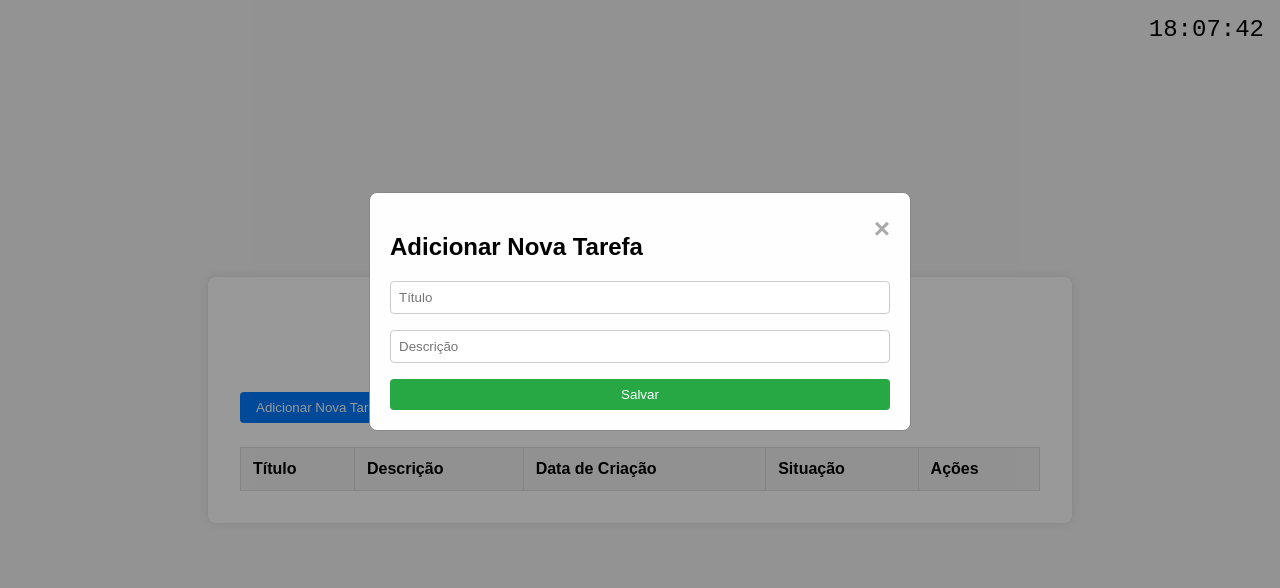
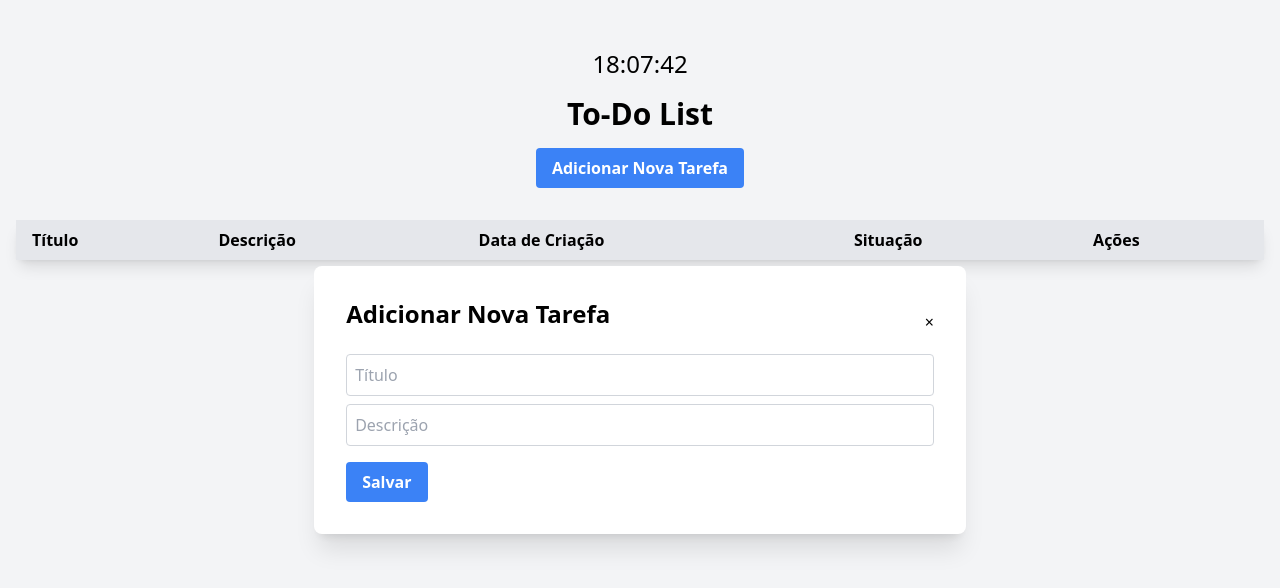
Before and after one commit to Carlinjr78/to-do-list, a website built with Vite: page index.html in a window 1280 px wide. Both pictures are taken after a click on the button "Adicionar Nova Tarefa". Built offline with nearby package versions, Linux system fonts and the light colour scheme.

Commit message:
tailwind inicialmente configurado

```diff
--- a/index.html
+++ b/index.html
@@ -2,51 +2,59 @@
 <html lang="en">
   <head>
     <meta charset="UTF-8" />
-
     <meta name="viewport" content="width=device-width, initial-scale=1.0" />
     <title>To-Do List</title>
+    <script src="https://cdn.tailwindcss.com"></script>
   </head>
-  <body>
-    <div class="container">
-        <div id="clock"></div>
-        <h1>To-Do List</h1>
-        <button id="open-modal-btn">Adicionar Nova Tarefa</button>
+  <body class="bg-gray-100">
+    <div class="container mx-auto mt-8 p-4">
+        <div id="clock" class="flex justify-center text-2xl mb-4"></div>
+        <div class="text-center">
+            <h1 class="text-3xl font-bold text-center">To-Do List</h1>
+            <button id="open-modal-btn" class="bg-blue-500 hover:bg-blue-700 text-white font-bold py-2 px-4 rounded mt-4">Adicionar Nova Tarefa</button>
+        </div>
 
-        <div id="modal" class="modal">
-            <div class="modal-content">
-                <span class="close-btn">&times;</span>
-                <h2>Adicionar Nova Tarefa</h2>
-                <form id="todo-form">
-                    <input type="text" id="title" placeholder="Título" required>
-                    <input type="text" id="description" placeholder="Descrição">
-                    <button type="submit">Salvar</button>
-                </form>
+        <div id="modal" class="fixed z-10 inset-0 overflow-y-auto hidden">
+            <div class="flex items-center justify-center min-h-screen">
+                <div class="bg-white rounded-lg p-8 shadow-xl">
+                    <div class="flex justify-between items-center">
+                        <h2 class="text-2xl font-bold mb-4">Adicionar Nova Tarefa</h2>
+                        <span class="close-btn cursor-pointer">&times;</span>
+                    </div>
+                    <form id="todo-form">
+                        <input type="text" id="title" placeholder="Título" required class="w-full p-2 border border-gray-300 rounded mt-2">
+                        <input type="text" id="description" placeholder="Descrição" class="w-full p-2 border border-gray-300 rounded mt-2">
+                        <button type="submit" class="bg-blue-500 hover:bg-blue-700 text-white font-bold py-2 px-4 rounded mt-4">Salvar</button>
+                    </form>
+                </div>
             </div>
         </div>
 
 
 
-        <table id="todo-table">
-            <thead>
+        <table id="todo-table" class="w-full bg-white rounded-lg shadow-lg mt-8">
+            <thead class="bg-gray-200 text-left">
                 <tr>
-                    <th>Título</th>
-                    <th>Descrição</th>
-                    <th>Data de Criação</th>
-                    <th>Situação</th>
-                    <th>Ações</th>
+                    <th class="py-2 px-4">Título</th>
+                    <th class="py-2 px-4">Descrição</th>
+                    <th class="py-2 px-4">Data de Criação</th>
+                    <th class="py-2 px-4">Situação</th>
+                    <th class="py-2 px-4">Ações</th>
                 </tr>
             </thead>
             <tbody>
             </tbody>
         </table>
 
-        <div id="confirmation-modal" class="modal">
-            <div class="modal-content" id="confirmation-modal-content">
-                <h2 id="confirmation-modal-title"></h2>
-                <p id="confirmation-modal-text"></p>
-                <div class="modal-buttons">
-                    <button id="confirm-btn">Sim</button>
-                    <button id="cancel-btn">Não</button>
+        <div id="confirmation-modal" class="fixed z-10 inset-0 overflow-y-auto hidden">
+            <div class="flex items-center justify-center min-h-screen">
+                <div class="bg-white rounded-lg p-8 shadow-xl">
+                    <h2 id="confirmation-modal-title" class="text-2xl font-bold mb-4"></h2>
+                    <p id="confirmation-modal-text"></p>
+                    <div class="flex justify-end gap-4 mt-4">
+                        <button id="confirm-btn" class="bg-red-500 hover:bg-red-700 text-white font-bold py-2 px-4 rounded">Sim</button>
+                        <button id="cancel-btn" class="bg-gray-500 hover:bg-gray-700 text-white font-bold py-2 px-4 rounded">Não</button>
+                    </div>
                 </div>
             </div>
         </div>
--- a/package.json
+++ b/package.json
@@ -9,6 +9,9 @@
     "preview": "vite preview"
   },
   "devDependencies": {
+    "autoprefixer": "^10.4.21",
+    "postcss": "^8.5.6",
+    "tailwindcss": "^4.1.13",
     "vite": "^7.1.7"
   }
 }
--- a/src/main.js
+++ b/src/main.js
@@ -1,6 +1,6 @@
 
 
-import './style.css';
+
 
 document.addEventListener('DOMContentLoaded', () => {
     const modal = document.getElementById('modal');
@@ -30,13 +30,15 @@ document.addEventListener('DOMContentLoaded', () => {
                 row.classList.add('completed');
             }
             row.innerHTML = `
-                <td>${todo.title}</td>
-                <td>${todo.description}</td>
-                <td>${new Date(todo.createdAt).toLocaleDateString()}</td>
-                <td>${todo.status}</td>
-                <td>
-                    <button class="complete-btn" data-index="${index}">${todo.status === 'Concluída' ? 'Desfazer' : 'Concluir'}</button>
-                    <button class="delete-btn" data-index="${index}">Excluir</button>
+                <td class="py-2 px-4 border-b">${todo.title}</td>
+                <td class="py-2 px-4 border-b">${todo.description}</td>
+                <td class="py-2 px-4 border-b">${new Date(todo.createdAt).toLocaleDateString()}</td>
+                <td class="py-2 px-4 border-b">${todo.status}</td>
+                <td class="py-2 px-4 border-b">
+                    <div class="flex gap-2">
+                        <button class="complete-btn bg-green-500 hover:bg-green-700 text-white font-bold py-1 px-2 rounded" data-index="${index}">${todo.status === 'Concluída' ? 'Reabrir' : 'Concluir'}</button>
+                        <button class="delete-btn bg-red-500 hover:bg-red-700 text-white font-bold py-1 px-2 rounded" data-index="${index}">Excluir</button>
+                    </div>
                 </td>
             `;
         });
@@ -61,11 +63,11 @@ document.addEventListener('DOMContentLoaded', () => {
     };
 
     const openModal = (modalElement) => {
-        modalElement.style.display = 'block';
+        modalElement.classList.remove('hidden');
     };
 
     const closeModal = (modalElement) => {
-        modalElement.style.display = 'none';
+        modalElement.classList.add('hidden');
     };
 
     const showConfirmationModal = (title, text, actionType, index) => {
@@ -79,8 +81,10 @@ document.addEventListener('DOMContentLoaded', () => {
     openModalBtn.addEventListener('click', () => openModal(modal));
     closeBtn.addEventListener('click', () => closeModal(modal));
     window.addEventListener('click', (e) => {
-        if (e.target == modal || e.target == confirmationModal) {
+        if (e.target == modal) {
             closeModal(modal);
+        }
+        if (e.target == confirmationModal) {
             closeModal(confirmationModal);
         }
     });
--- a/src/style.css
+++ /dev/null
@@ -1,171 +0,0 @@
-body {
-    font-family: sans-serif;
-    background-color: #f4f4f4;
-    margin: 0;
-    padding: 0;
-    display: flex;
-    justify-content: center;
-    align-items: center;
-    min-height: 100vh;
-}
-
-.container {
-    background: #fff;
-    padding: 2rem;
-    border-radius: 8px;
-    box-shadow: 0 0 10px rgba(0, 0, 0, 0.1);
-    width: 80%;
-    max-width: 800px;
-}
-
-h1 {
-    text-align: center;
-    margin-bottom: 1.5rem;
-}
-
-#todo-form {
-    display: flex;
-    flex-direction: column;
-    gap: 1rem;
-}
-
-#todo-form input {
-    flex: 1;
-    padding: 0.5rem;
-    border: 1px solid #ccc;
-    border-radius: 4px;
-}
-
-#todo-form button {
-    padding: 0.5rem 1rem;
-    background-color: #28a745;
-    color: #fff;
-    border: none;
-    border-radius: 4px;
-    cursor: pointer;
-}
-
-#todo-table {
-    width: 100%;
-    border-collapse: collapse;
-}
-
-#todo-table th, #todo-table td {
-    padding: 0.75rem;
-    border: 1px solid #ddd;
-    text-align: left;
-}
-
-#todo-table th {
-    background-color: #f2f2f2;
-}
-
-.completed td {
-    text-decoration: line-through;
-    color: #888;
-}
-
-.delete-btn {
-    background-color: #dc3545;
-    color: #fff;
-    border: none;
-    border-radius: 4px;
-    cursor: pointer;
-    padding: 0.3rem 0.6rem;
-}
-
-.complete-btn {
-    background-color: #007bff;
-    color: #fff;
-    border: none;
-    border-radius: 4px;
-    cursor: pointer;
-    padding: 0.3rem 0.6rem;
-    margin-right: 0.5rem;
-}
-
-#open-modal-btn {
-    padding: 0.5rem 1rem;
-    background-color: #007bff;
-    color: #fff;
-    border: none;
-    border-radius: 4px;
-    cursor: pointer;
-    margin-bottom: 1.5rem;
-}
-
-.modal {
-    display: none;
-    position: fixed;
-    z-index: 1;
-    left: 0;
-    top: 0;
-    width: 100%;
-    height: 100%;
-    overflow: auto;
-    background-color: rgba(0,0,0,0.4);
-}
-
-.modal-content {
-    background-color: #fefefe;
-    margin: 15% auto;
-    padding: 20px;
-    border: 1px solid #888;
-    width: 80%;
-    max-width: 500px;
-    border-radius: 8px;
-    position: relative;
-}
-
-.close-btn {
-    color: #aaa;
-    float: right;
-    font-size: 28px;
-    font-weight: bold;
-}
-
-.close-btn:hover,
-.close-btn:focus {
-    color: black;
-    text-decoration: none;
-    cursor: pointer;
-}
-
-#clock {
-    position: absolute;
-    top: 1rem;
-    right: 1rem;
-    font-size: 1.5rem;
-    font-family: 'Courier New', Courier, monospace;
-}
-
-#confirmation-modal-content {
-    text-align: center;
-}
-
-#confirmation-modal-content h2 {
-    margin-bottom: 1.5rem;
-}
-
-#confirmation-modal-content .modal-buttons {
-    margin-top: 1.5rem;
-}
-
-#confirm-btn {
-    background-color: #28a745;
-    color: #fff;
-    border: none;
-    border-radius: 4px;
-    cursor: pointer;
-    padding: 0.5rem 1rem;
-}
-
-#cancel-btn {
-    background-color: #dc3545;
-    color: #fff;
-    border: none;
-    border-radius: 4px;
-    cursor: pointer;
-    padding: 0.5rem 1rem;
-    margin-left: 0.5rem;
-}
```
Also changed, not shown: 1 other file.
